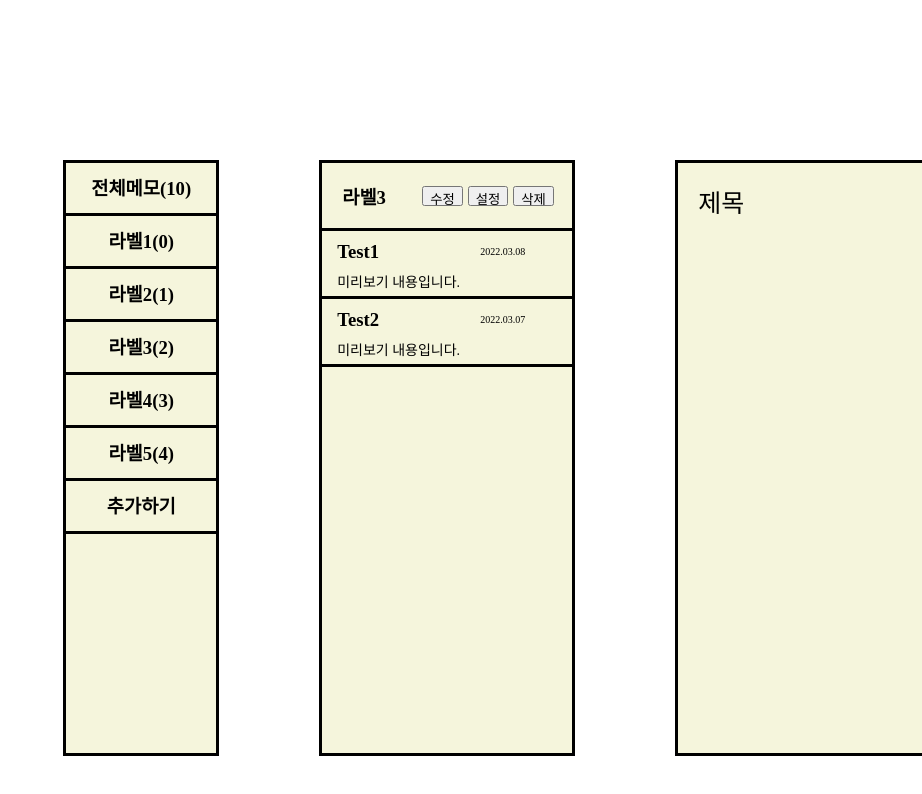
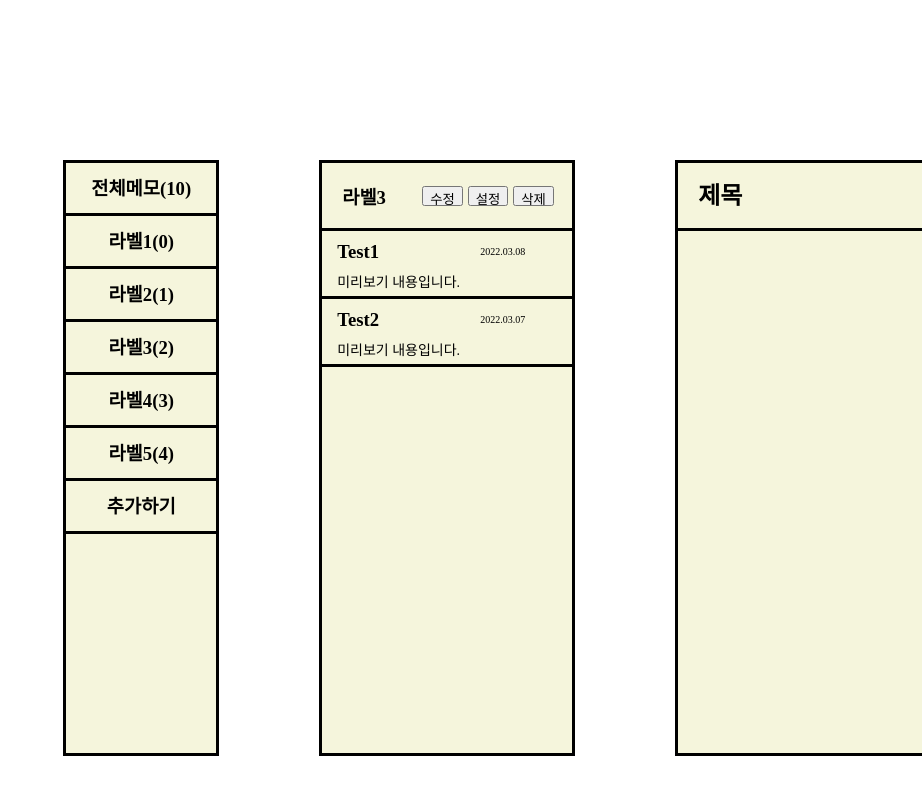
Before and after one commit to Low-ProFiles/note-pad, a React (Create React App) app: page / in a window 1280 px wide. Shown: the top 794 px of the page, without its empty margins (358-1280 px from the left). Built offline with nearby package versions, Linux system fonts and the light colour scheme; the HTML template or start-up script is replaced by a standard one.

Commit message:
Changing position

```diff
--- a/src/components/NoteDetail.js
+++ b/src/components/NoteDetail.js
@@ -56,7 +56,9 @@ function NoteDetail() {
                 </div>
             </div>
             <div className="DetailContainer">
-                <div className="DetailTitleBox" style={{ fontSize: 25 }}>제목</div>
+                <div className="DetailTitleBox">
+                    <h2 className="DetailListName">제목</h2>
+                </div>
             </div>
         </div>
     );
--- a/src/components/NoteDetail.scss
+++ b/src/components/NoteDetail.scss
@@ -77,6 +77,10 @@
     height : 65px;
     width : 350px;
     display : flex;
-    margin-left:20px;
-    margin-top:20px;
+    border-bottom	: solid;
 }
+
+.DetailListName{
+    margin-left: 20px;
+    margin-top: 13px;
+}
```
